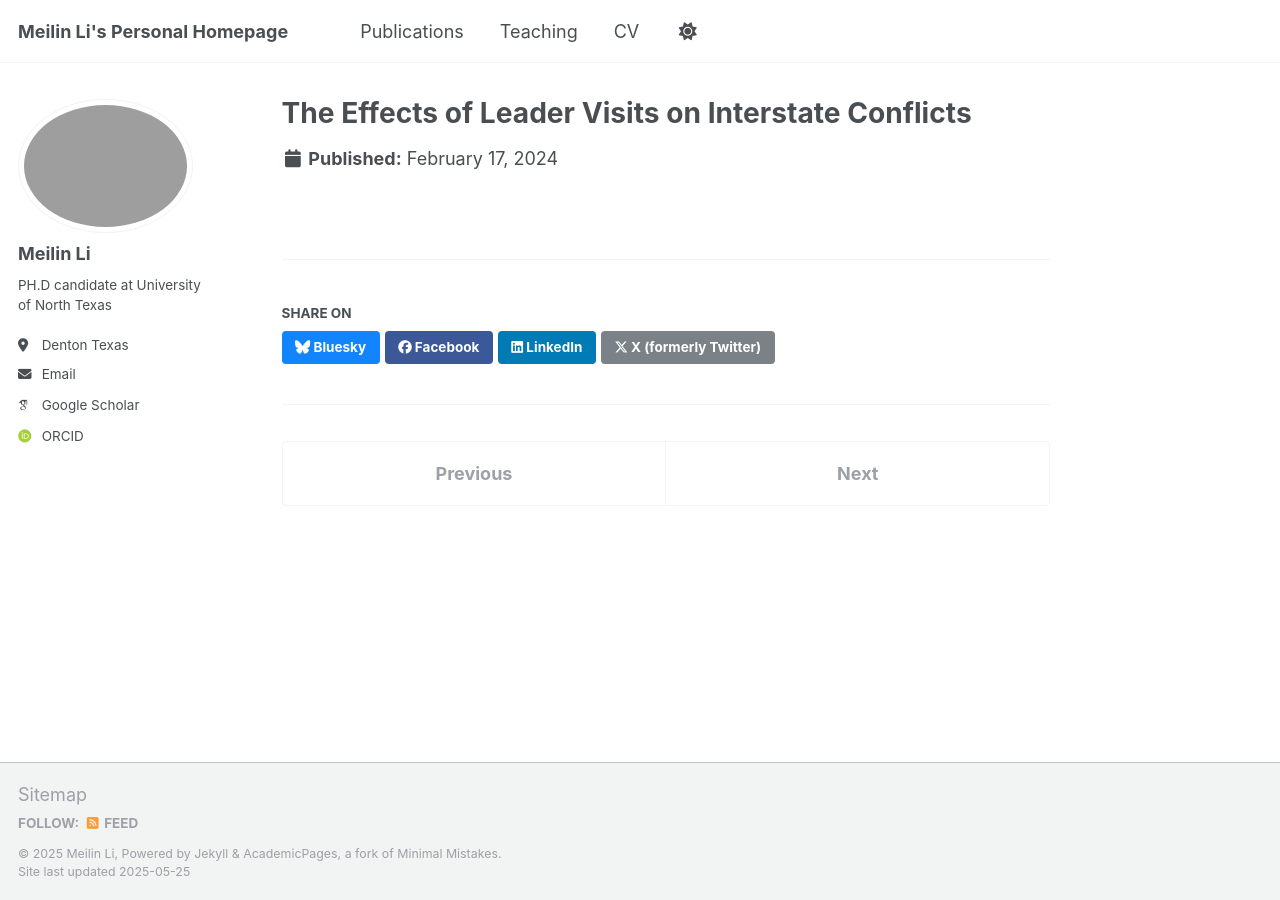
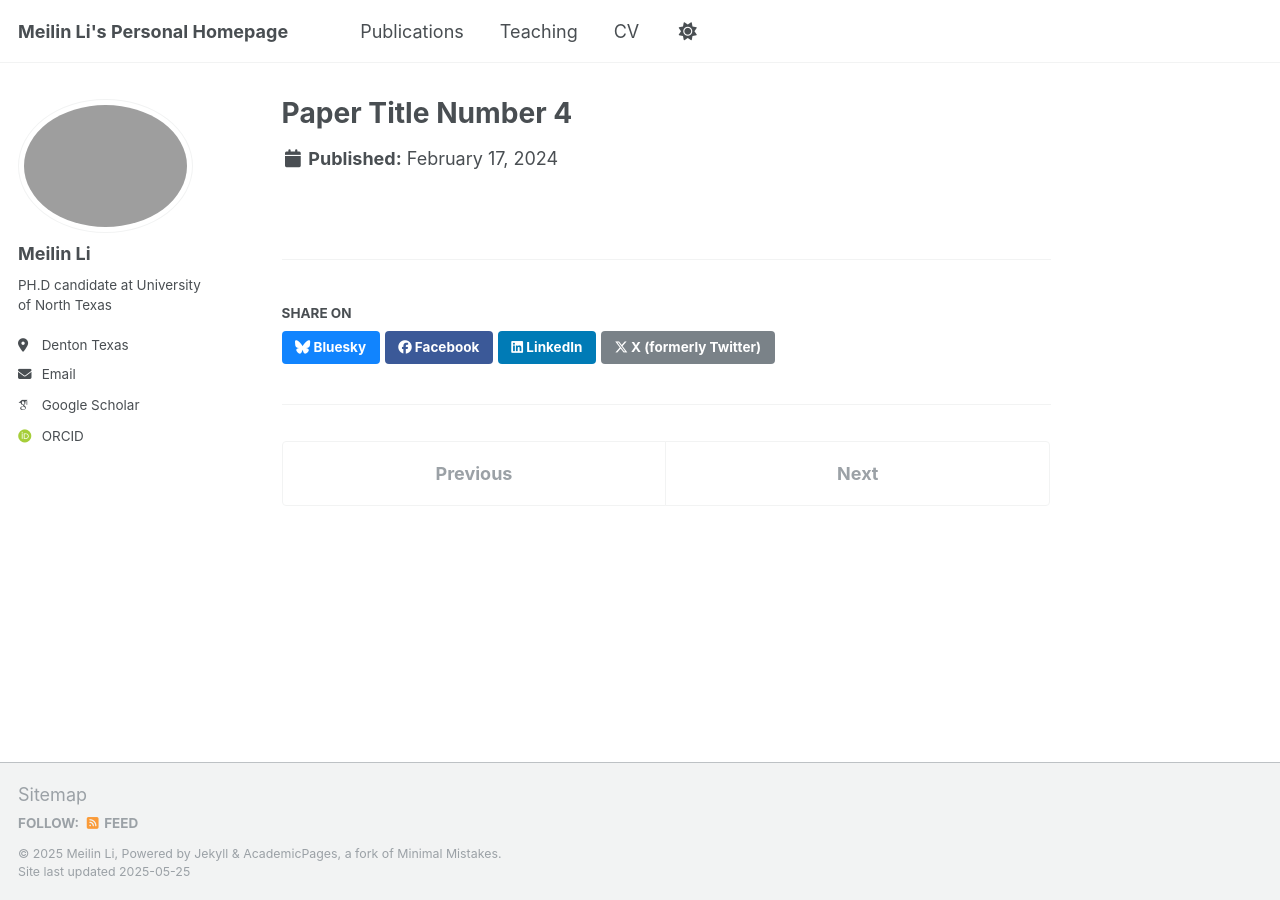
Before and after one commit to meilinlinet/meilinlinet.github.io, a Jekyll site: the page built from _publications/2024-02-17-paper-title-number-4.md, in a window 1280 px wide. Built offline with Jekyll 4.4.1, drawn with Linux system fonts in a browser that asks for light colours; some web fonts are replaced.

Commit message:
Update 2024-02-17-paper-title-number-4.md

```diff
--- a/_publications/2024-02-17-paper-title-number-4.md
+++ b/_publications/2024-02-17-paper-title-number-4.md
@@ -1,5 +1,5 @@
 ---
-title: "The Effects of Leader Visits on Interstate Conflicts"
+#title: "The Effects of Leader Visits on Interstate Conflicts"
 collection: publications
 category: conferences
 excerpt: 'The Effects of Leader Visits on Interstate Conflicts'
```
